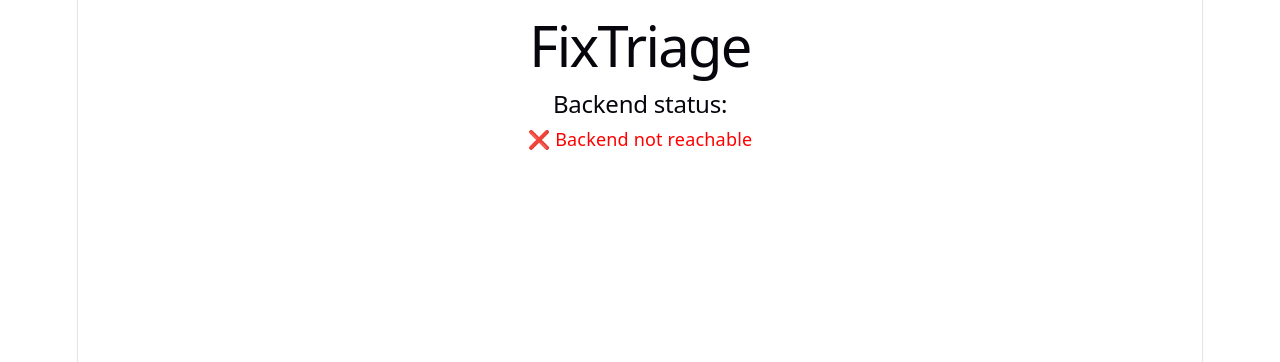
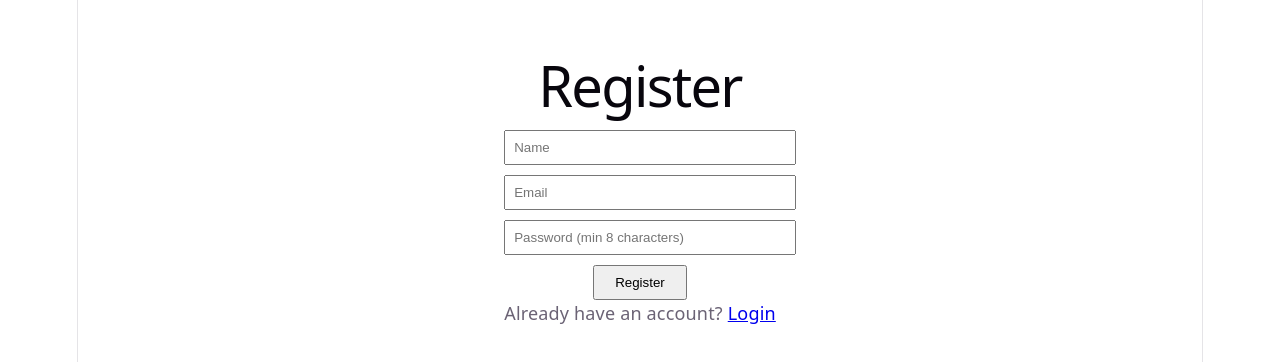
Before and after one commit to islam-web-code/FixTriage, a React app in the folder frontend/: page /register in a window 1280 px wide. Shown: the top 362 px of the page. Built offline with nearby package versions, Linux system fonts and the light colour scheme; no server answers; the HTML template or start-up script is replaced by a standard one.

Commit message:
feat: frontend auth pages - register, login, protected home with logout

```diff
--- a/frontend/package.json
+++ b/frontend/package.json
@@ -11,7 +11,8 @@
   },
   "dependencies": {
     "react": "^19.2.8",
-    "react-dom": "^19.2.8"
+    "react-dom": "^19.2.8",
+    "react-router-dom": "^7.18.2"
   },
   "devDependencies": {
     "@eslint/js": "^10.0.1",
--- a/frontend/src/App.jsx
+++ b/frontend/src/App.jsx
@@ -1,29 +1,17 @@
-import { useState, useEffect } from 'react';
-import './App.css';
+import { BrowserRouter, Routes, Route } from 'react-router-dom';
+import Home from './pages/Home';
+import Login from './pages/Login';
+import Register from './pages/Register';
 
 function App() {
-  const [health, setHealth] = useState(null);
-  const [error, setError] = useState(null);
-
-  useEffect(() => {
-    fetch('http://localhost:3000/health')
-      .then((res) => res.json())
-      .then((data) => setHealth(data))
-      .catch(() => setError('Backend not reachable'));
-  }, []);
-
   return (
-    <div>
-      <h1>FixTriage</h1>
-      <h2>Backend status:</h2>
-      {health && (
-        <p style={{ color: 'green' }}>
-          ✅ {health.status} — {health.service}
-        </p>
-      )}
-      {error && <p style={{ color: 'red' }}>❌ {error}</p>}
-      {!health && !error && <p>Checking...</p>}
-    </div>
+    <BrowserRouter>
+      <Routes>
+        <Route path="/" element={<Home />} />
+        <Route path="/login" element={<Login />} />
+        <Route path="/register" element={<Register />} />
+      </Routes>
+    </BrowserRouter>
   );
 }
 
--- /dev/null
+++ b/frontend/src/pages/Home.jsx
@@ -0,0 +1,48 @@
+import { useState, useEffect } from 'react';
+import { useNavigate } from 'react-router-dom';
+
+function Home() {
+  const [user, setUser] = useState(null);
+  const navigate = useNavigate();
+
+  useEffect(() => {
+    const token = localStorage.getItem('token');
+    if (!token) {
+      navigate('/login');
+      return;
+    }
+    fetch('http://localhost:3000/auth/me', {
+      headers: { Authorization: `Bearer ${token}` },
+    })
+      .then((res) => {
+        if (!res.ok) throw new Error();
+        return res.json();
+      })
+      .then((data) => setUser(data))
+      .catch(() => {
+        localStorage.removeItem('token');
+        navigate('/login');
+      });
+  }, [navigate]);
+
+  const handleLogout = () => {
+    localStorage.removeItem('token');
+    navigate('/login');
+  };
+
+  if (!user) return <p style={{ textAlign: 'center', marginTop: 40 }}>Loading...</p>;
+
+  return (
+    <div style={{ maxWidth: 600, margin: '40px auto' }}>
+      <h1>FixTriage</h1>
+      <p>
+        Logged in as <strong>{user.email}</strong> (role: {user.role})
+      </p>
+      <button onClick={handleLogout} style={{ padding: '8px 20px' }}>
+        Logout
+      </button>
+    </div>
+  );
+}
+
+export default Home;
--- /dev/null
+++ b/frontend/src/pages/Login.jsx
@@ -0,0 +1,58 @@
+import { useState } from 'react';
+import { Link, useNavigate } from 'react-router-dom';
+
+function Login() {
+  const [email, setEmail] = useState('');
+  const [password, setPassword] = useState('');
+  const [error, setError] = useState(null);
+  const navigate = useNavigate();
+
+  const handleSubmit = async () => {
+    setError(null);
+    try {
+      const res = await fetch('http://localhost:3000/auth/login', {
+        method: 'POST',
+        headers: { 'Content-Type': 'application/json' },
+        body: JSON.stringify({ email, password }),
+      });
+      const data = await res.json();
+      if (!res.ok) {
+        setError(Array.isArray(data.message) ? data.message.join(', ') : data.message);
+        return;
+      }
+      localStorage.setItem('token', data.accessToken);
+      navigate('/');
+    } catch {
+      setError('Backend not reachable');
+    }
+  };
+
+  return (
+    <div style={{ maxWidth: 400, margin: '40px auto' }}>
+      <h1>Login</h1>
+      <input
+        placeholder="Email"
+        type="email"
+        value={email}
+        onChange={(e) => setEmail(e.target.value)}
+        style={{ display: 'block', width: '100%', marginBottom: 10, padding: 8 }}
+      />
+      <input
+        placeholder="Password"
+        type="password"
+        value={password}
+        onChange={(e) => setPassword(e.target.value)}
+        style={{ display: 'block', width: '100%', marginBottom: 10, padding: 8 }}
+      />
+      <button onClick={handleSubmit} style={{ padding: '8px 20px' }}>
+        Login
+      </button>
+      {error && <p style={{ color: 'red' }}>{error}</p>}
+      <p>
+        No account? <Link to="/register">Register</Link>
+      </p>
+    </div>
+  );
+}
+
+export default Login;
--- /dev/null
+++ b/frontend/src/pages/Register.jsx
@@ -0,0 +1,65 @@
+import { useState } from 'react';
+import { Link, useNavigate } from 'react-router-dom';
+
+function Register() {
+  const [email, setEmail] = useState('');
+  const [password, setPassword] = useState('');
+  const [name, setName] = useState('');
+  const [error, setError] = useState(null);
+  const navigate = useNavigate();
+
+  const handleSubmit = async () => {
+    setError(null);
+    try {
+      const res = await fetch('http://localhost:3000/auth/register', {
+        method: 'POST',
+        headers: { 'Content-Type': 'application/json' },
+        body: JSON.stringify({ email, password, name }),
+      });
+      const data = await res.json();
+      if (!res.ok) {
+        setError(Array.isArray(data.message) ? data.message.join(', ') : data.message);
+        return;
+      }
+      localStorage.setItem('token', data.accessToken);
+      navigate('/');
+    } catch {
+      setError('Backend not reachable');
+    }
+  };
+
+  return (
+    <div style={{ maxWidth: 400, margin: '40px auto' }}>
+      <h1>Register</h1>
+      <input
+        placeholder="Name"
+        value={name}
+        onChange={(e) => setName(e.target.value)}
+        style={{ display: 'block', width: '100%', marginBottom: 10, padding: 8 }}
+      />
+      <input
+        placeholder="Email"
+        type="email"
+        value={email}
+        onChange={(e) => setEmail(e.target.value)}
+        style={{ display: 'block', width: '100%', marginBottom: 10, padding: 8 }}
+      />
+      <input
+        placeholder="Password (min 8 characters)"
+        type="password"
+        value={password}
+        onChange={(e) => setPassword(e.target.value)}
+        style={{ display: 'block', width: '100%', marginBottom: 10, padding: 8 }}
+      />
+      <button onClick={handleSubmit} style={{ padding: '8px 20px' }}>
+        Register
+      </button>
+      {error && <p style={{ color: 'red' }}>{error}</p>}
+      <p>
+        Already have an account? <Link to="/login">Login</Link>
+      </p>
+    </div>
+  );
+}
+
+export default Register;
```
Also changed, not shown: 1 other file (tests, documents, lock files or other folders).
